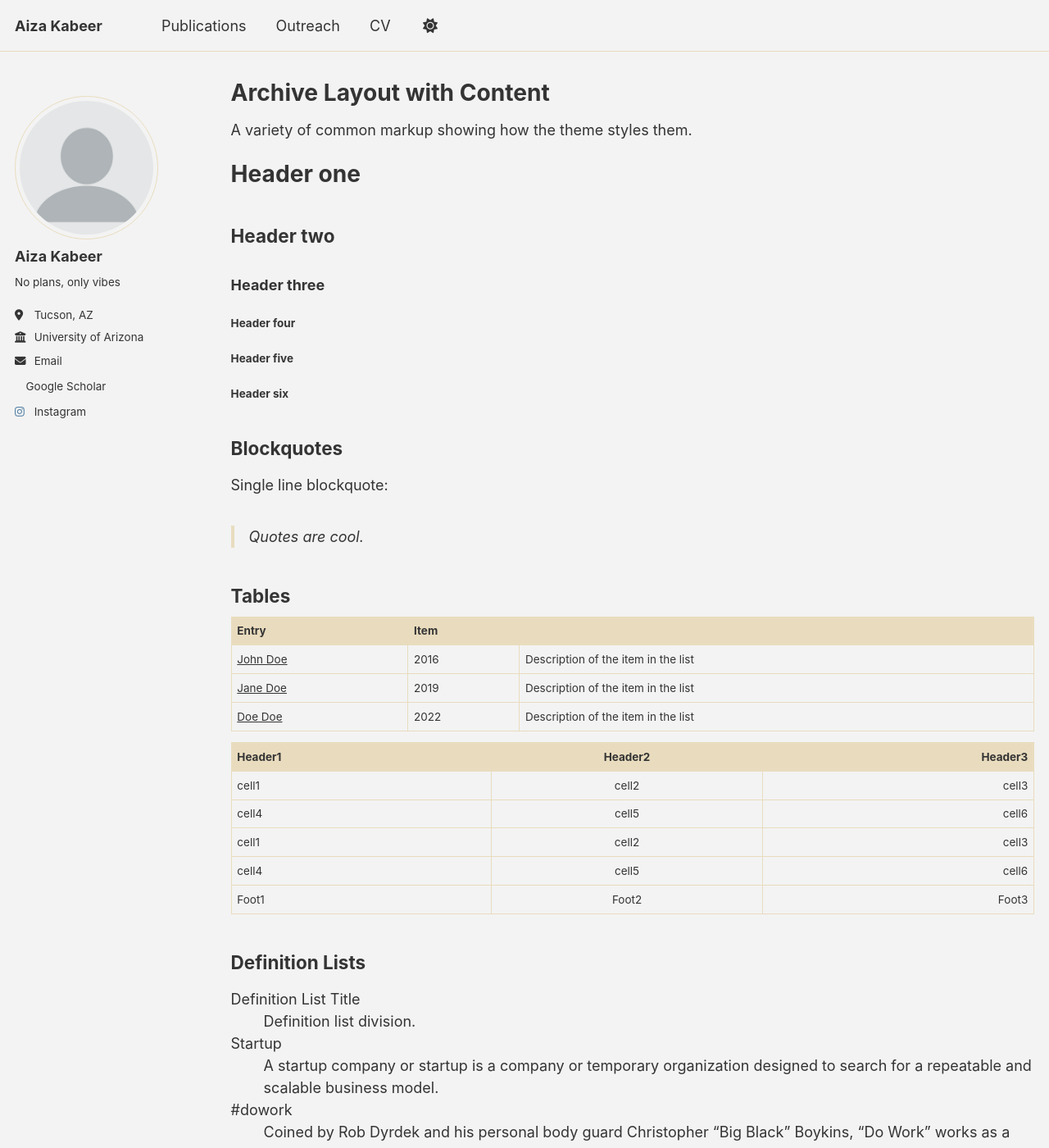
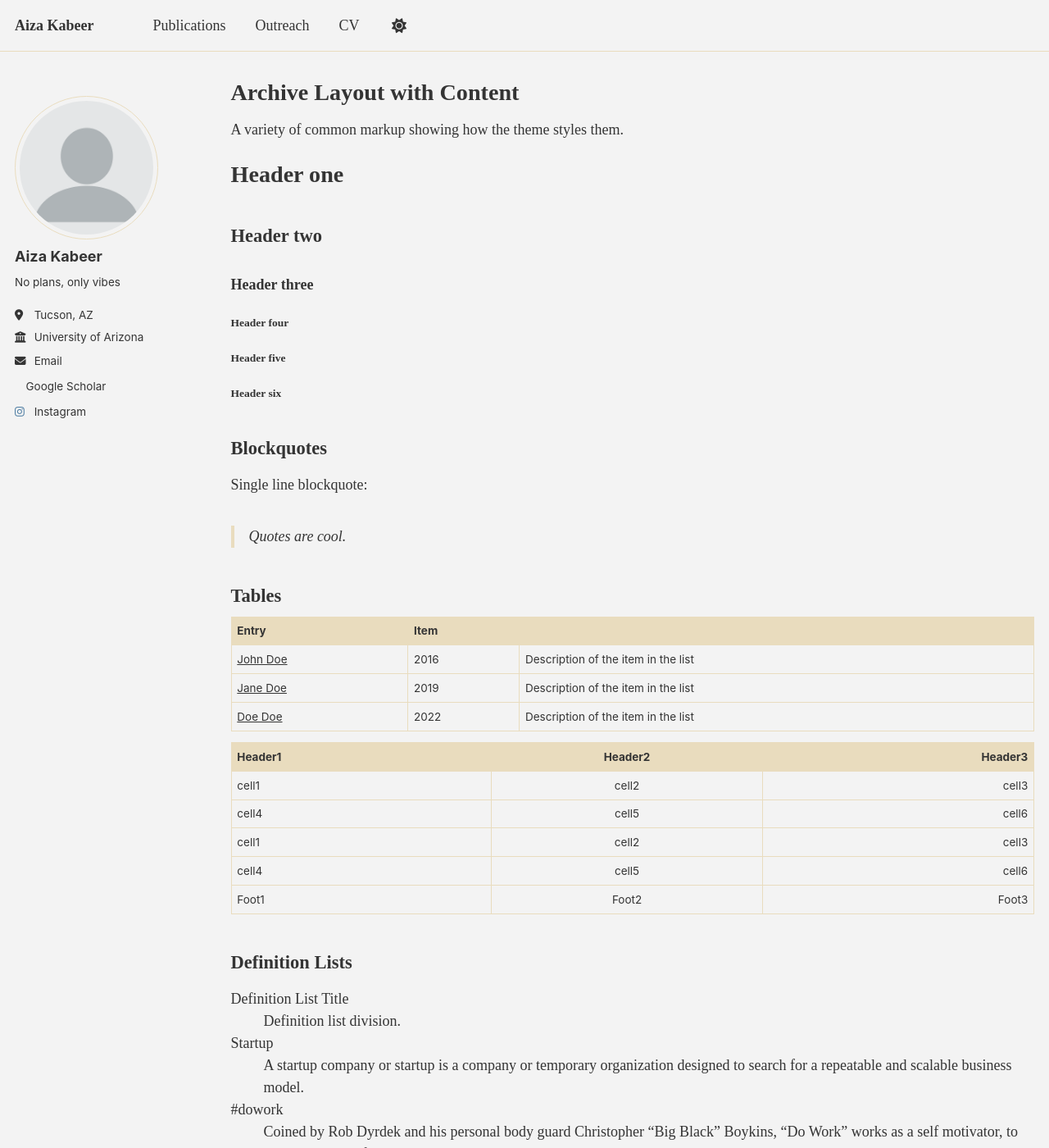
Before and after one commit to aiza-k/aiza-k.github.io, a Jekyll site: the page built from _pages/archive-layout-with-content.md, in a window 1280 px wide and 1400 px high. Shown: the whole window at 82% size. Built offline with Jekyll 4.4.1, drawn with Linux system fonts in a browser that asks for light colours; a script bundle is joined from its source files by our own code; a style sheet for code colours, icons or effects is not loaded.

Commit message:
Add font-family to body and heading elements

```diff
--- a/assets/css/main.scss
+++ b/assets/css/main.scss
@@ -38,3 +38,7 @@
 ;
 
 .page__footer { display: none; }
+
+body, h1, h2, h3, h4, h5, h6, p, li, .masthead__menu-item {
+  font-family: 'Inria', serif;
+}
```
